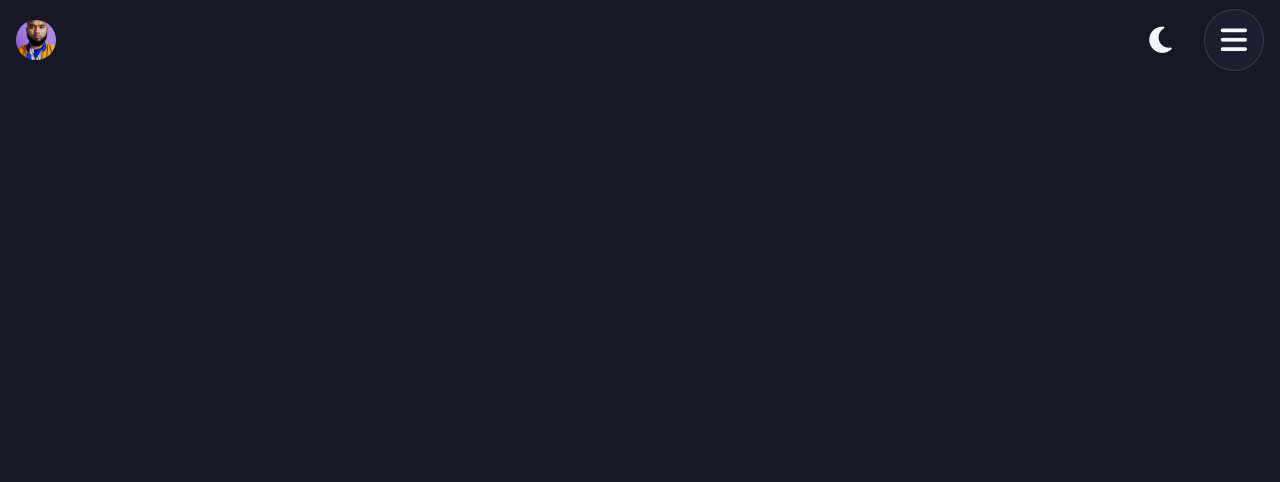
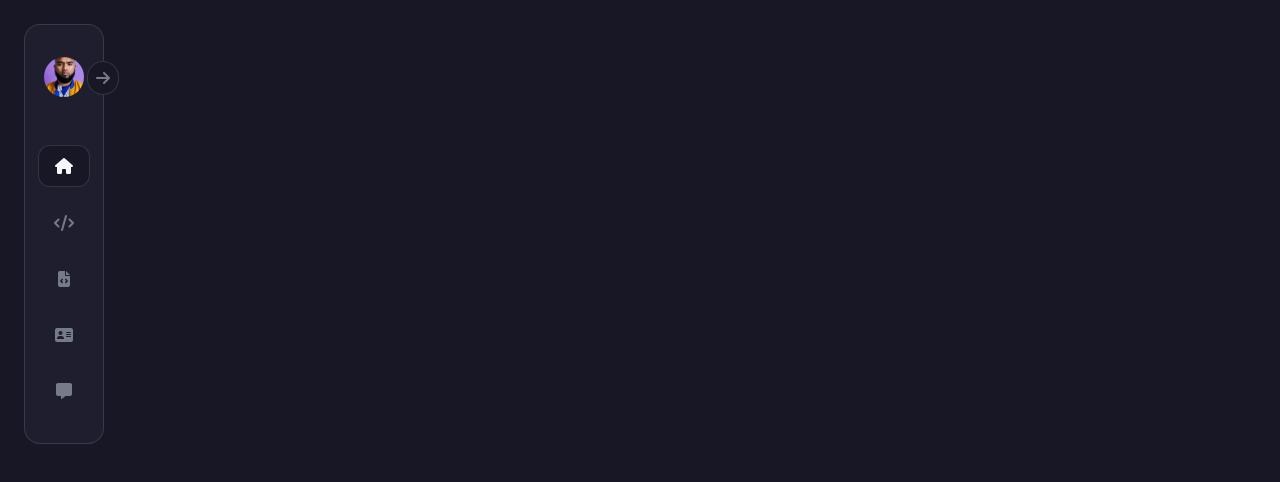
Before and after one commit to yefrysanchez/yefryUI, a React (Vite) app: page / in a window 1280 px wide. Shown: the top 482 px of the page. Built offline with nearby package versions, Linux system fonts and the light colour scheme.

Commit message:
Sidebar implemented

```diff
--- a/src/App.jsx
+++ b/src/App.jsx
@@ -1,10 +1,12 @@
 import Navbar from "./components/Navbar";
+import SideBar from "./components/SideBar";
 import AppRouter from "./router/AppRouter";
 
 function App() {
   return (
-    <main className="bg-darkBackground min-h-screen text-white font-inter px-4">
+    <main className="bg-darkBackground min-h-screen  text-white font-inter px-4 lg:p-6">
       <Navbar />
+      <SideBar />
       <AppRouter />
     </main>
   );
--- a/src/components/Navbar.jsx
+++ b/src/components/Navbar.jsx
@@ -5,7 +5,7 @@ const Navbar = () => {
   const [isOpen, setIsOpen] = useState(false);
   const [isDark, setIsDark] = useState(true);
   return (
-    <header className="h-20">
+    <header className="h-20 lg:hidden">
       <nav className="h-full flex justify-between items-center ">
         <div className="h-10 w-10 rounded-full overflow-hidden">
           <img
--- /dev/null
+++ b/src/components/SideBar.jsx
@@ -0,0 +1,89 @@
+import { useState } from "react";
+import { NavLink } from "react-router-dom";
+
+const SideBar = () => {
+  const links = [
+    { title: "Home", icon: "fa-house", url: "/" },
+    { title: "Components", icon: "fa-code", url: "/components" },
+    { title: "Templates", icon: "fa-file-code", url: "/templates" },
+    { title: "About", icon: "fa-address-card", url: "/about" },
+    { title: "Contact", icon: "fa-message", url: "/contact" },
+  ];
+
+  const [isOpen, setIsOpen] = useState(false);
+
+  return (
+    <header
+      className={`hidden relative lg:flex flex-col   ${
+        isOpen
+          ? "w-52 px-3 transition-all duration-500 overflow-hidden"
+          : "w-20 items-center transition-all duration-500"
+      } py-8 rounded-2xl border border-softDarkText/30 bg-navyBG `}
+    >
+      {/* profile pic /////////////////*/}
+      <div className="mb-12 flex items-center gap-2">
+        <div className="h-10 w-10 rounded-full overflow-hidden">
+          <img
+            className="h-full w-full object-cover scale-[2]"
+            src="/profile.jpeg"
+            alt="profile picture"
+          />
+        </div>
+        {isOpen ? (
+          <div className="text-nowrap">
+            <h2 className="text-sm font-bold tracking-tighter mb-[2px]">
+              Yefry Sanchez
+            </h2>
+            <div className="flex items-center gap-2">
+              <div className="h-2 w-2 bg-accent rounded-full">
+                <div className="h-2 w-2 bg-accent rounded-full animate-ping"></div>
+              </div>
+
+              <p className="text-xs text-softDarkText"> Open to work</p>
+            </div>
+          </div>
+        ) : (
+          ""
+        )}
+      </div>
+      {/* profile pic/////////////////////////// */}
+
+      {/* btn open /////////////////////*/}
+      <button className="z-50" onClick={() => setIsOpen(!isOpen)}>
+        <i
+          className={`fa-solid fa-arrow-right absolute transition-all ${
+            isOpen
+              ? "right-4 top-9 rotate-180 transition-all duration-500"
+              : "-right-4 top-9 transition-all duration-500"
+          } text-softDarkText p-2 border border-softDarkText/30 rounded-full bg-darkBackground`}
+        ></i>
+      </button>
+
+      {/* btn open /////////////////////*/}
+
+      <ul className="flex flex-col gap-4">
+        {links.map((link, i) => (
+          <NavLink
+            key={i}
+            to={link.url}
+            className={({ isActive }) => `${
+              isActive
+                ? "bg-darkBackground py-3 px-4 rounded-xl border border-softDarkText/30"
+                : "text-softDarkText py-3 px-4"
+            }
+
+
+            }`}
+          >
+            <li className="w-full flex items-center gap-2">
+              <i className={`fa-solid ${link.icon} ${isOpen ? "" : "mx-auto"}`}></i>
+              {isOpen ? <span>{link.title}</span> : ""}
+            </li>
+          </NavLink>
+        ))}
+      </ul>
+    </header>
+  );
+};
+
+export default SideBar;
```
